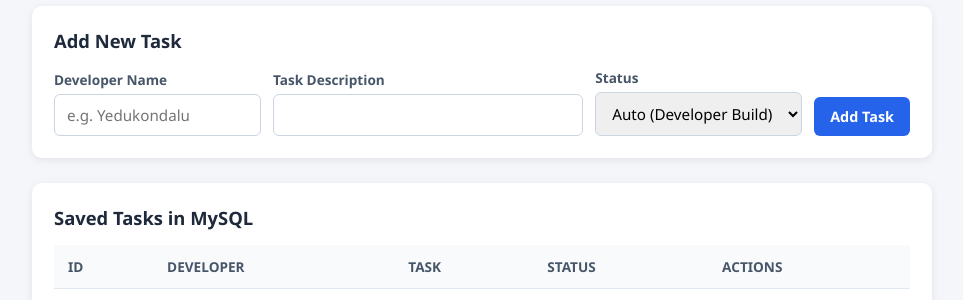
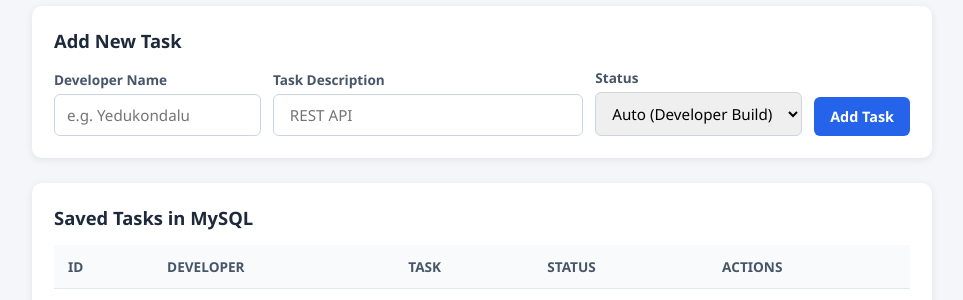
Before and after one commit to yedukondalubyrapuneni/springboot, a Spring Boot app: page / in a window 1280 px wide. Shown: the part 120-420 px from the top of the page, without its empty margins (158-1121 px from the left). Run offline with Spring Boot 4, Linux system fonts and the light colour scheme; data that the repository does not hold is empty.

Commit message:
place holdrr add

```diff
--- a/src/main/resources/static/index.html
+++ b/src/main/resources/static/index.html
@@ -172,7 +172,7 @@
                 </div>
                 <div>
                     <label for="taskName">Task Description</label>
-                    <input type="text" id="taskName" placeholder=" " required>
+                    <input type="text" id="taskName" placeholder=" REST API" required>
                 </div>
                 <div>
                     <label for="status">Status</label>
```
